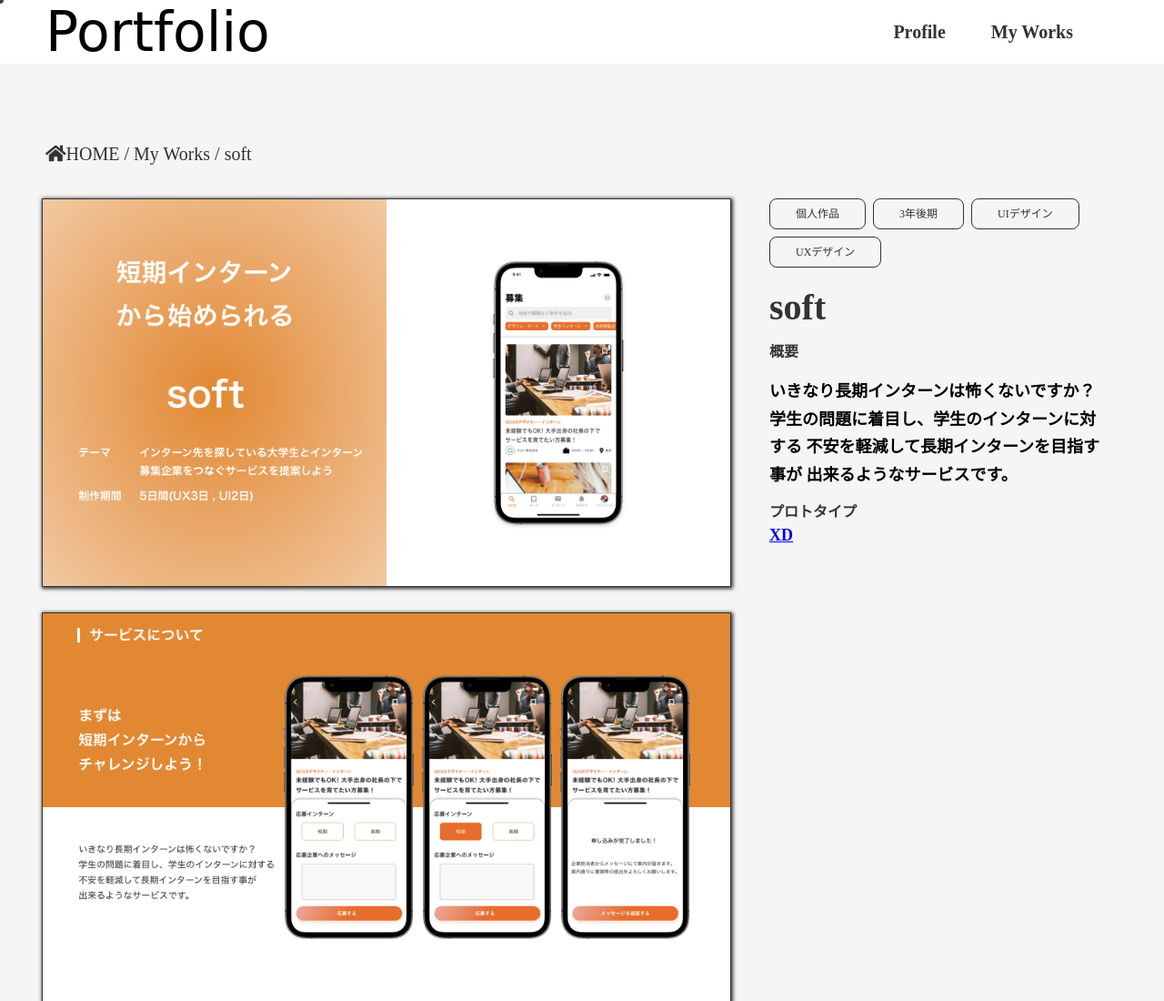
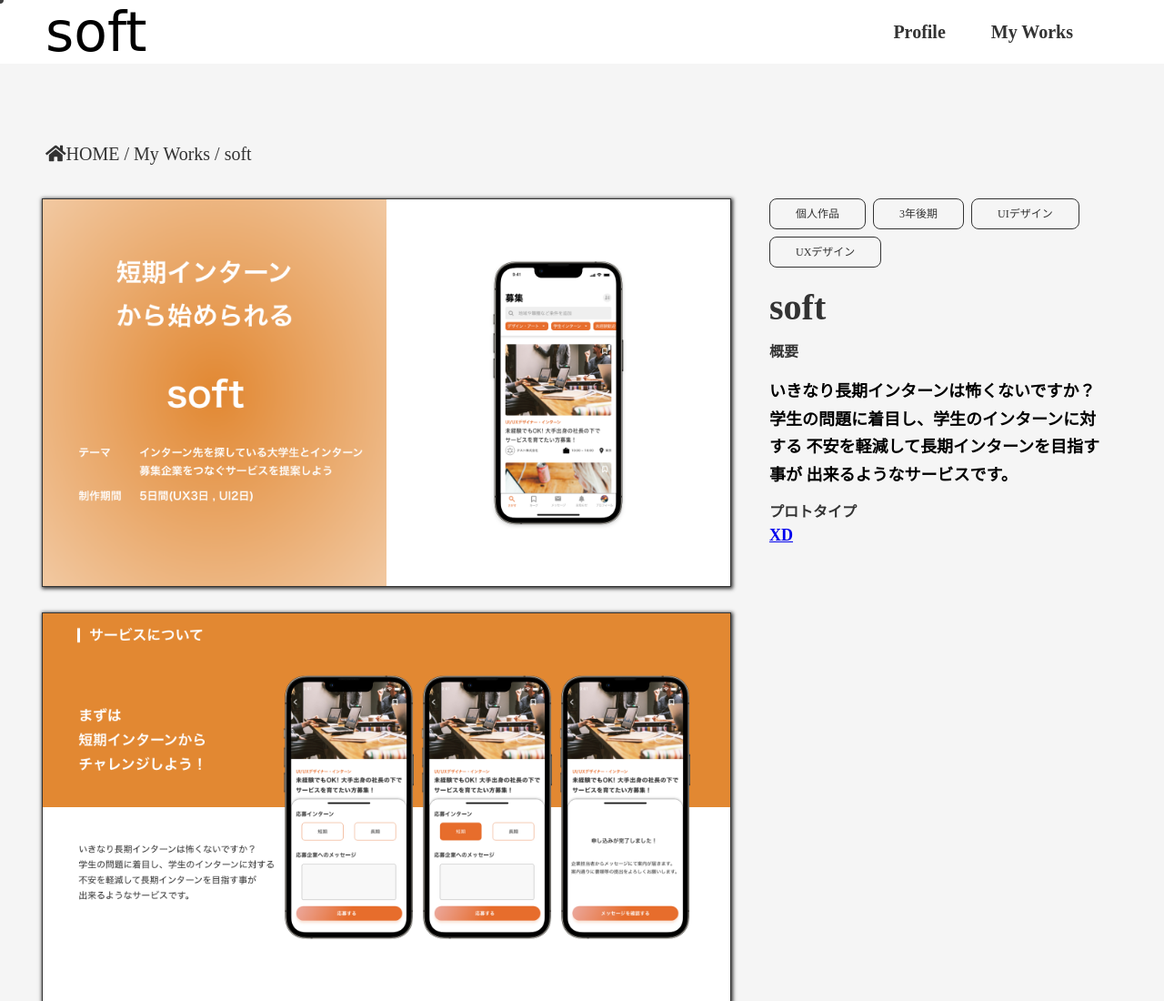
Before and after one commit to YoshinoTakahiro/portfolio, a plain HTML site: page work03.html in a window 1280 px wide. Shown: the top 1100 px of the page at 91% size. Drawn offline with Linux system fonts and the light colour scheme; a web font is replaced by a local one.

Commit message:
タイトル修正

```diff
--- a/work03.html
+++ b/work03.html
@@ -23,7 +23,7 @@
         <div id="cursor"></div>
 
         <header>
-            <a href="index.html" id="title">Portfolio</a>
+            <a href="index.html" id="title">soft</a>
             <nav>
                 <ul>
                     <li><a href="index.html#profile">Profile</a></li>
```
